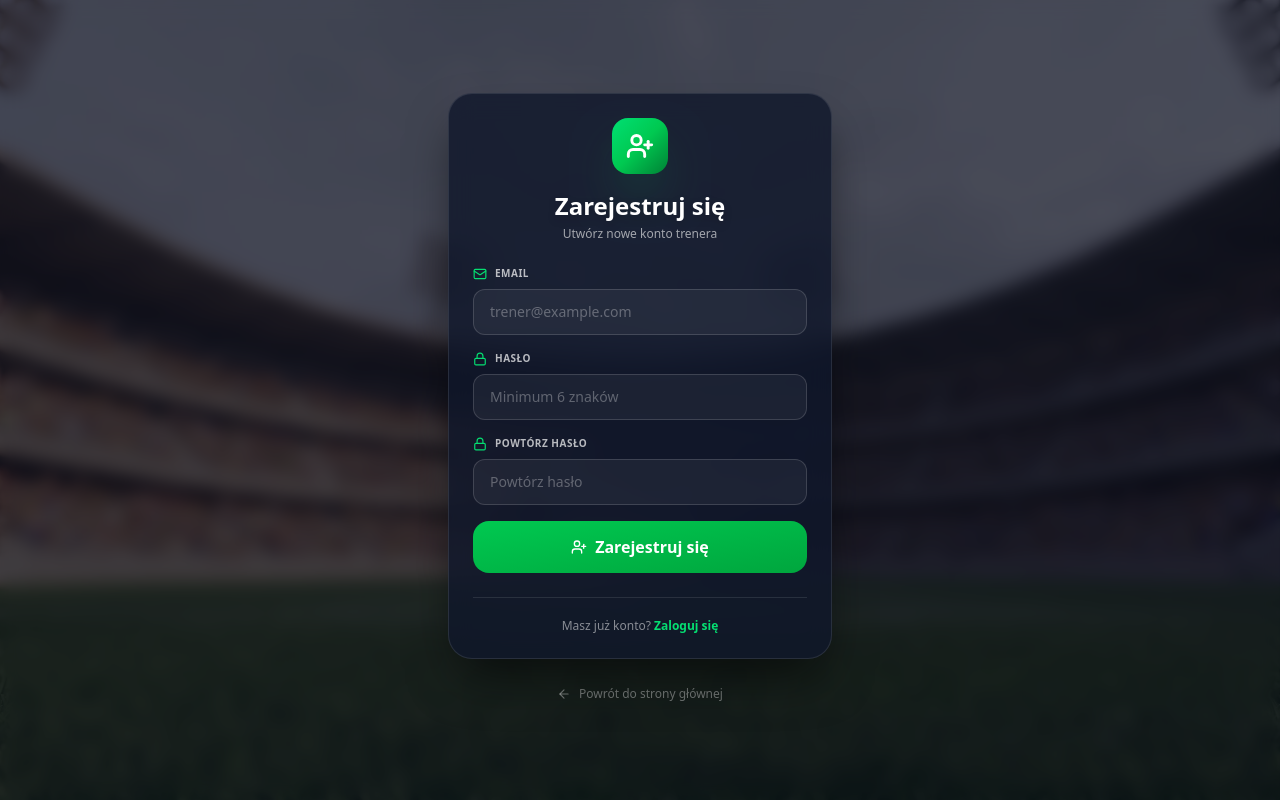
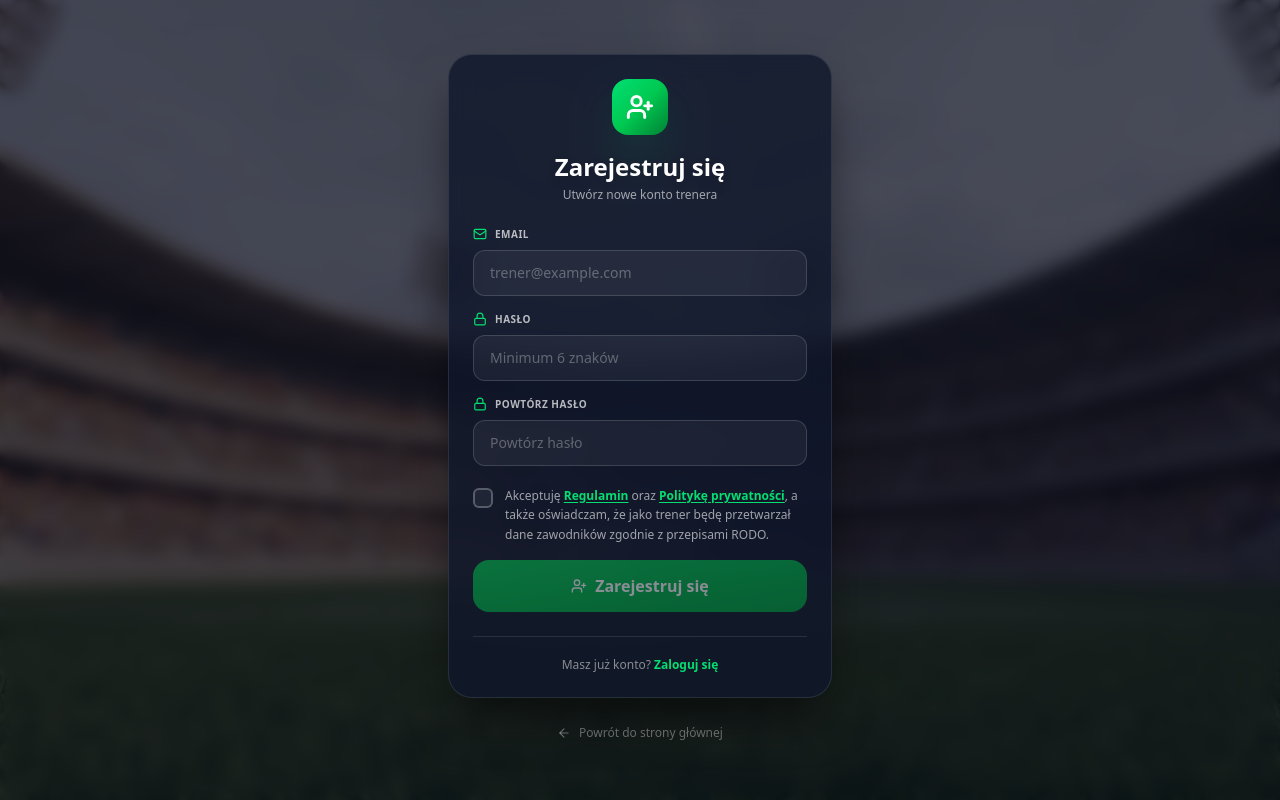
Before and after one commit to alexkey185/Aplikacja-trenera-pi-karskiego, a Next.js app: page /auth/sign-up in a window 1280 px wide. Built offline with nearby package versions, Linux system fonts and the light colour scheme; no server answers; the database is empty.

Commit message:
feat(auth): checkbox akceptacji Regulaminu i Polityki prywatności przy rejestracji

```diff
--- a/components/sign-up-form.tsx
+++ b/components/sign-up-form.tsx
@@ -11,12 +11,14 @@ import {
   Loader2,
   AlertCircle,
   ArrowLeft,
+  Check,
 } from 'lucide-react';
 
 export function SignUpForm() {
   const [email, setEmail] = useState('');
   const [password, setPassword] = useState('');
   const [repeatPassword, setRepeatPassword] = useState('');
+  const [acceptedTerms, setAcceptedTerms] = useState(false);
   const [error, setError] = useState<string | null>(null);
   const [isLoading, setIsLoading] = useState(false);
   const router = useRouter();
@@ -26,6 +28,12 @@ export function SignUpForm() {
     const supabase = createClient();
     setIsLoading(true);
     setError(null);
+
+    if (!acceptedTerms) {
+      setError('Musisz zaakceptować Regulamin i Politykę prywatności');
+      setIsLoading(false);
+      return;
+    }
 
     if (password !== repeatPassword) {
       setError('Hasła nie są identyczne');
@@ -125,6 +133,53 @@ export function SignUpForm() {
             />
           </div>
 
+          {/* ═══════════════════════════════════════ */}
+          {/* Checkbox akceptacji Regulaminu */}
+          {/* ═══════════════════════════════════════ */}
+          <div className="pt-1">
+            <label className="flex items-start gap-3 cursor-pointer group select-none">
+              <div className="relative flex-shrink-0 mt-0.5">
+                <input
+                  type="checkbox"
+                  checked={acceptedTerms}
+                  onChange={(e) => setAcceptedTerms(e.target.checked)}
+                  className="sr-only"
+                />
+                <div
+                  className={`w-5 h-5 rounded-md border-2 flex items-center justify-center transition-all ${
+                    acceptedTerms
+                      ? 'bg-gradient-to-br from-green-500 to-green-600 border-green-400 shadow-lg shadow-green-500/40'
+                      : 'bg-white/5 border-white/25 group-hover:border-white/40'
+                  }`}
+                >
+                  {acceptedTerms && (
+                    <Check className="w-3.5 h-3.5 text-white" strokeWidth={3} />
+                  )}
+                </div>
+              </div>
+              <span className="text-xs text-white/60 leading-relaxed">
+                Akceptuję{' '}
+                <Link
+                  href="/regulamin"
+                  target="_blank"
+                  className="text-green-400 hover:text-green-300 font-semibold underline underline-offset-2"
+                >
+                  Regulamin
+                </Link>{' '}
+                oraz{' '}
+                <Link
+                  href="/prywatnosc"
+                  target="_blank"
+                  className="text-green-400 hover:text-green-300 font-semibold underline underline-offset-2"
+                >
+                  Politykę prywatności
+                </Link>
+                , a także oświadczam, że jako trener będę przetwarzał dane
+                zawodników zgodnie z przepisami RODO.
+              </span>
+            </label>
+          </div>
+
           {/* Error */}
           {error && (
             <div className="bg-red-500/15 border border-red-400/40 rounded-xl p-3 flex items-start gap-2 text-xs text-red-200">
@@ -136,8 +191,8 @@ export function SignUpForm() {
           {/* Submit */}
           <button
             type="submit"
-            disabled={isLoading}
-            className="w-full flex items-center justify-center gap-2 bg-gradient-to-br from-green-500 to-green-600 hover:from-green-400 hover:to-green-500 text-white font-bold py-3.5 rounded-2xl transition-all hover:shadow-xl hover:shadow-green-500/50 hover:-translate-y-0.5 disabled:opacity-50 disabled:cursor-wait disabled:hover:translate-y-0 disabled:hover:shadow-none mt-2"
+            disabled={isLoading || !acceptedTerms}
+            className="w-full flex items-center justify-center gap-2 bg-gradient-to-br from-green-500 to-green-600 hover:from-green-400 hover:to-green-500 text-white font-bold py-3.5 rounded-2xl transition-all hover:shadow-xl hover:shadow-green-500/50 hover:-translate-y-0.5 disabled:opacity-50 disabled:cursor-not-allowed disabled:hover:translate-y-0 disabled:hover:shadow-none mt-2"
           >
             {isLoading ? (
               <>
```
